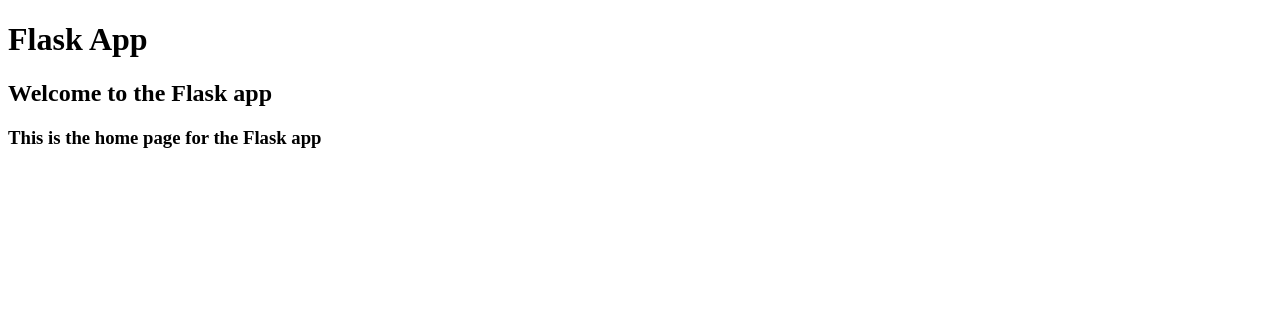
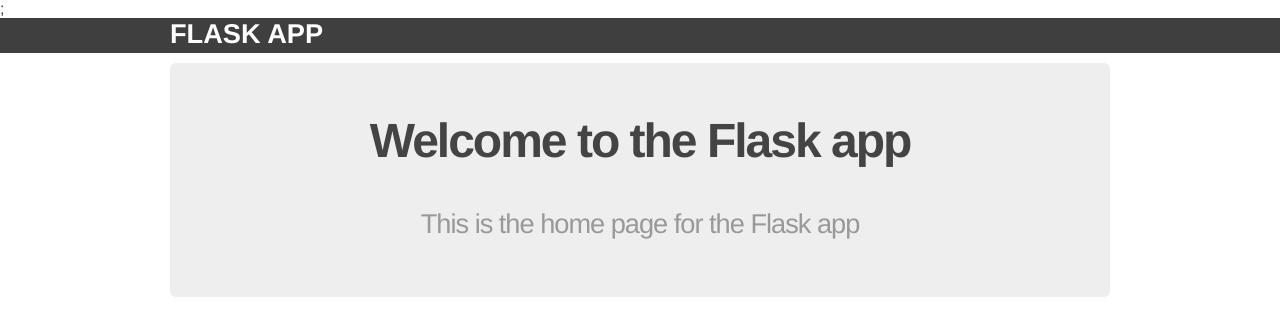
Before and after one commit to EduhG/Flask-App, a Flask app: page / in a window 1280 px wide. Shown: the top 336 px of the page. Run offline with Flask 2, Linux system fonts and the light colour scheme.

Commit message:
Added stylesheet

```diff
--- a/app/static/css/main.css
+++ b/app/static/css/main.css
@@ -0,0 +1,64 @@
+body {
+  margin: 0;
+  padding: 0;
+  font-family: "Helvetica Neue", Helvetica, Arial, sans-serif;
+  color: #444;
+}
+
+/*
+ * Create dark grey header with a white logo
+ */
+
+header {
+  background-color: #2B2B2B;
+  height: 35px;
+  width: 100%;
+  opacity: .9;
+  margin-bottom: 10px;
+}
+
+header h1.logo {
+  margin: 0;
+  font-size: 1.7em;
+  color: #fff;
+  text-transform: uppercase;
+  float: left;
+}
+
+header h1.logo:hover {
+  color: #fff;
+  text-decoration: none;
+}
+
+/*
+ * Center the body content
+ */
+
+.container {
+  width: 940px;
+  margin: 0 auto;
+}
+
+div.jumbo {
+  padding: 10px 0 30px 0;
+  background-color: #eeeeee;
+  -webkit-border-radius: 6px;
+     -moz-border-radius: 6px;
+          border-radius: 6px;
+}
+
+h2 {
+  font-size: 3em;
+  margin-top: 40px;
+  text-align: center;
+  letter-spacing: -2px;
+}
+
+h3 {
+  font-size: 1.7em;
+  font-weight: 100;
+  margin-top: 30px;
+  text-align: center;
+  letter-spacing: -1px;
+  color: #999;
+}
--- a/app/templates/layout.html
+++ b/app/templates/layout.html
@@ -3,6 +3,8 @@
 <head>
     <meta charset="UTF-8">
     <title>Flask App</title>
+
+    <link rel="stylesheet" href="{{ url_for('static', filename='css/main.css') }}">;
 </head>
 <body>
     <header>
```
